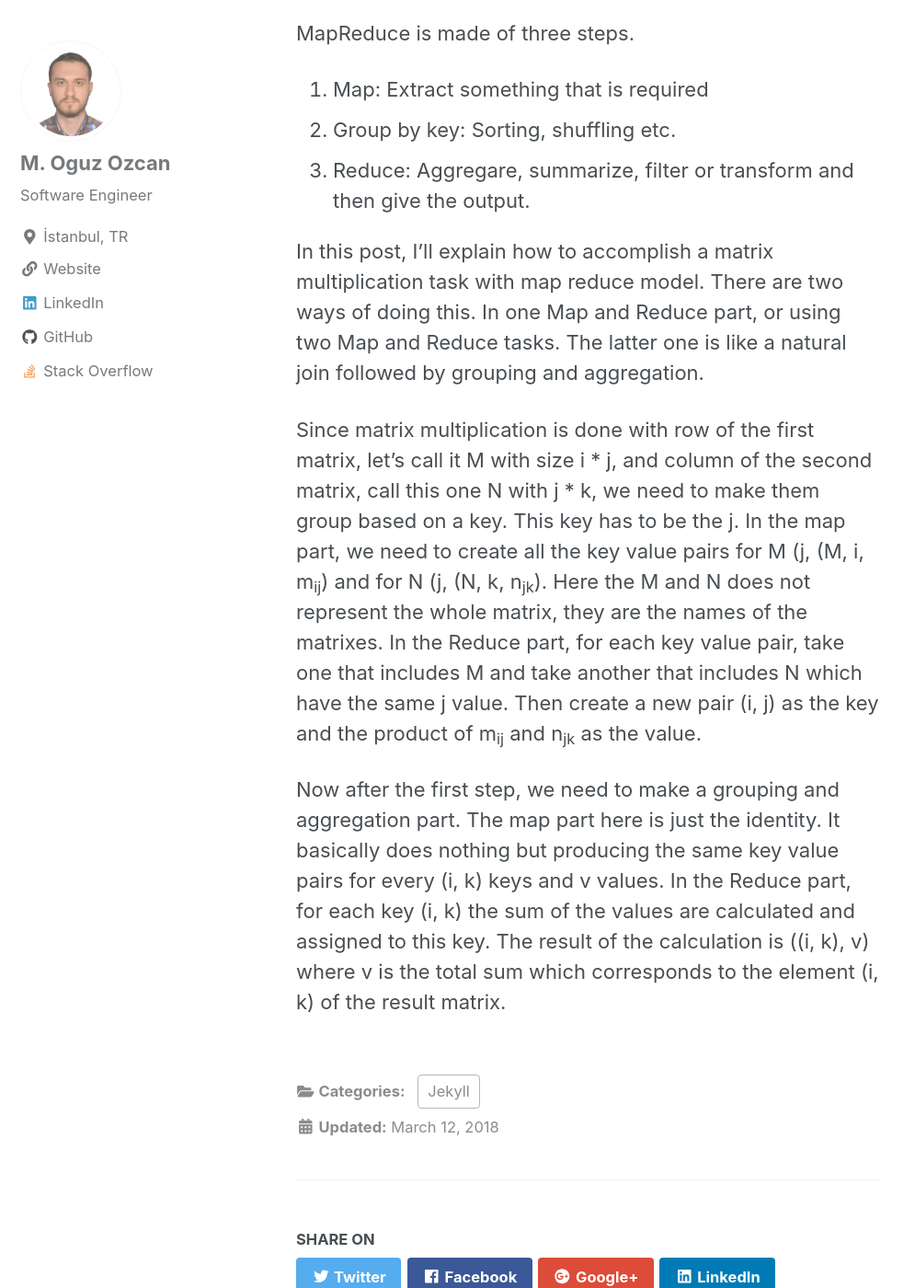
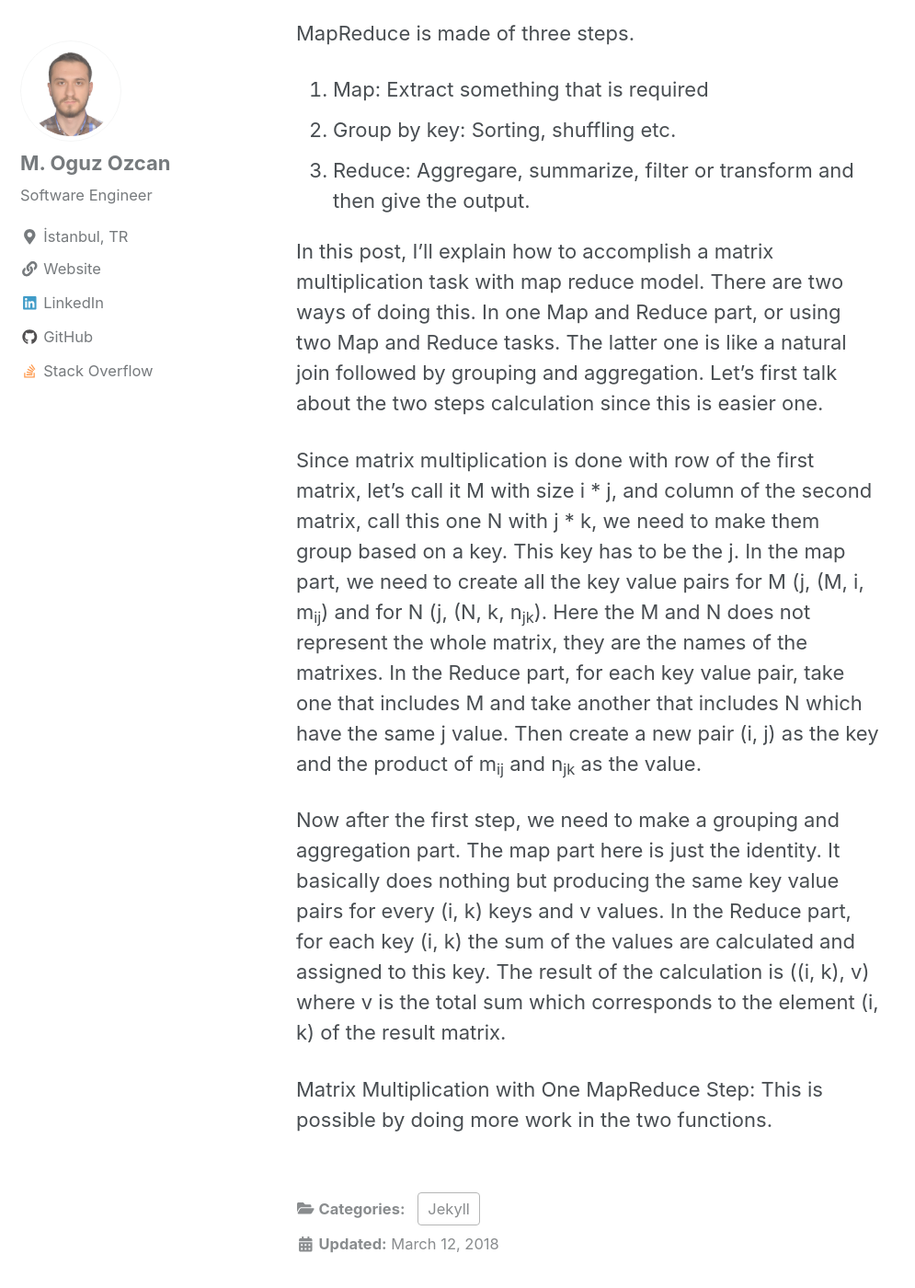
Before and after one commit to moguzozcan/moguzozcan.github.io, a Jekyll site: the page built from _posts/2018-03-12-Matrix-Multiplication-With-MapReduce.md, in a window 1280 px wide and 1400 px high, scrolled down 1162 px. Shown: the whole window at 92% size, without its empty margins (0-995 px from the left). Built offline with Jekyll 4.4.1, drawn with Linux system fonts in a browser that asks for light colours; nearby versions of some CDN libraries.

Commit message:
Update 2018-03-12-Matrix-Multiplication-With-MapReduce.md

```diff
--- a/_posts/2018-03-12-Matrix-Multiplication-With-MapReduce.md
+++ b/_posts/2018-03-12-Matrix-Multiplication-With-MapReduce.md
@@ -23,10 +23,13 @@ MapReduce is made of three steps.
 2. Group by key: Sorting, shuffling etc.
 3. Reduce: Aggregare, summarize, filter or transform and then give the output.
 
-In this post, I'll explain how to accomplish a matrix multiplication task with map reduce model. There are two ways of doing this. In one Map and Reduce part, or using two Map and Reduce tasks. The latter one is like a natural join followed by grouping and aggregation.
+In this post, I'll explain how to accomplish a matrix multiplication task with map reduce model. There are two ways of doing this. In one Map and Reduce part, or using two Map and Reduce tasks. The latter one is like a natural join followed by grouping and aggregation. Let's first talk about the two steps calculation since this is easier one.
 
 Since matrix multiplication is done with row of the first matrix, let's call it M with size i * j, and column of the second matrix,
 call this one N with j * k, we need to make them group based on a key. This key has to be the j. In the map part, we need to create
 all the key value pairs for M (j, (M, i, m<sub>ij</sub>) and for N (j, (N, k, n<sub>jk</sub>). Here the M and N does not represent the whole matrix, they are the names of the matrixes. In the Reduce part, for each key value pair, take one that includes M and take another that includes N which have the same j value. Then create a new pair (i, j) as the key and the product of m<sub>ij</sub> and n<sub>jk</sub> as the value.
 
 Now after the first step, we need to make a grouping and aggregation part. The map part here is just the identity. It basically does nothing but producing the same key value pairs for every (i, k) keys and v values. In the Reduce part, for each key (i, k) the sum of the values are calculated and assigned to this key. The result of the calculation is ((i, k), v) where v is the total sum which corresponds to the element (i, k) of the result matrix.
+
+Matrix Multiplication with One MapReduce Step:
+This is possible by doing more work in the two functions.
```
